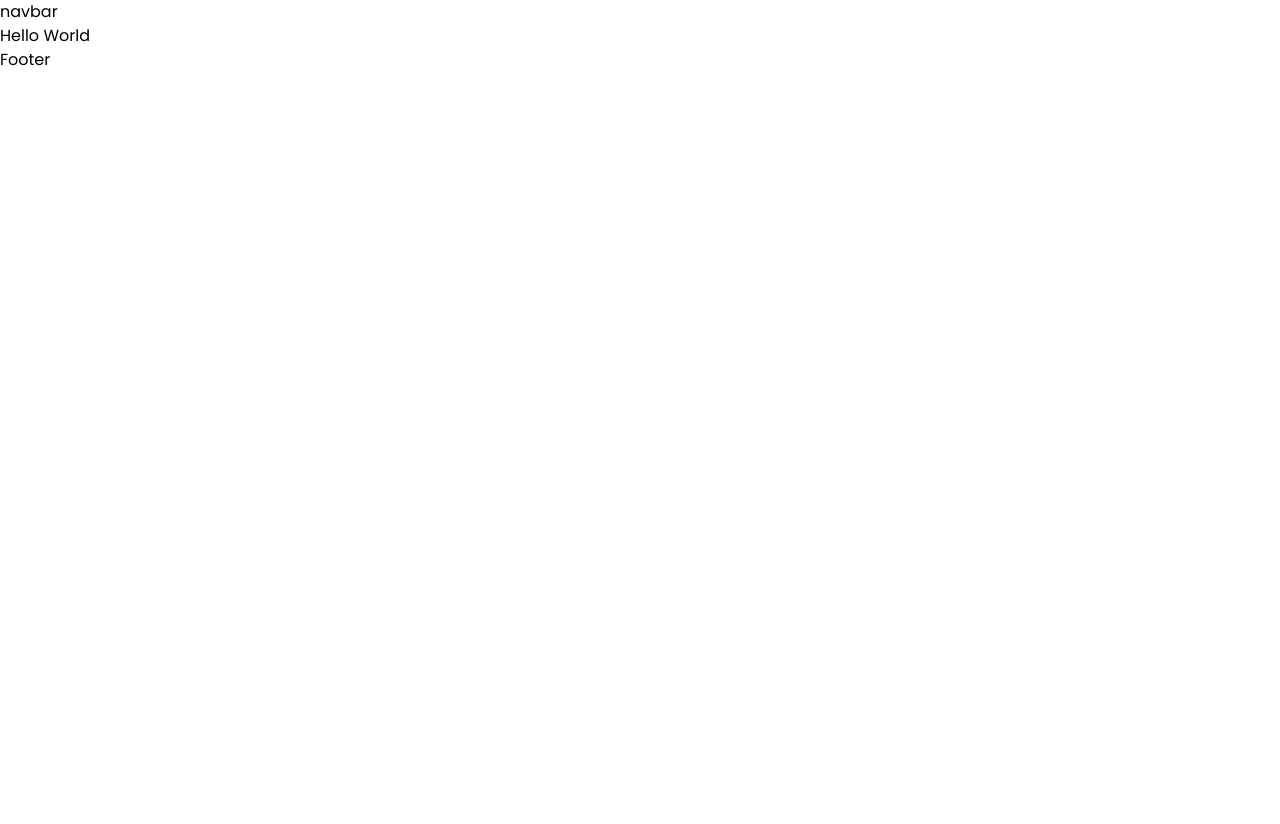
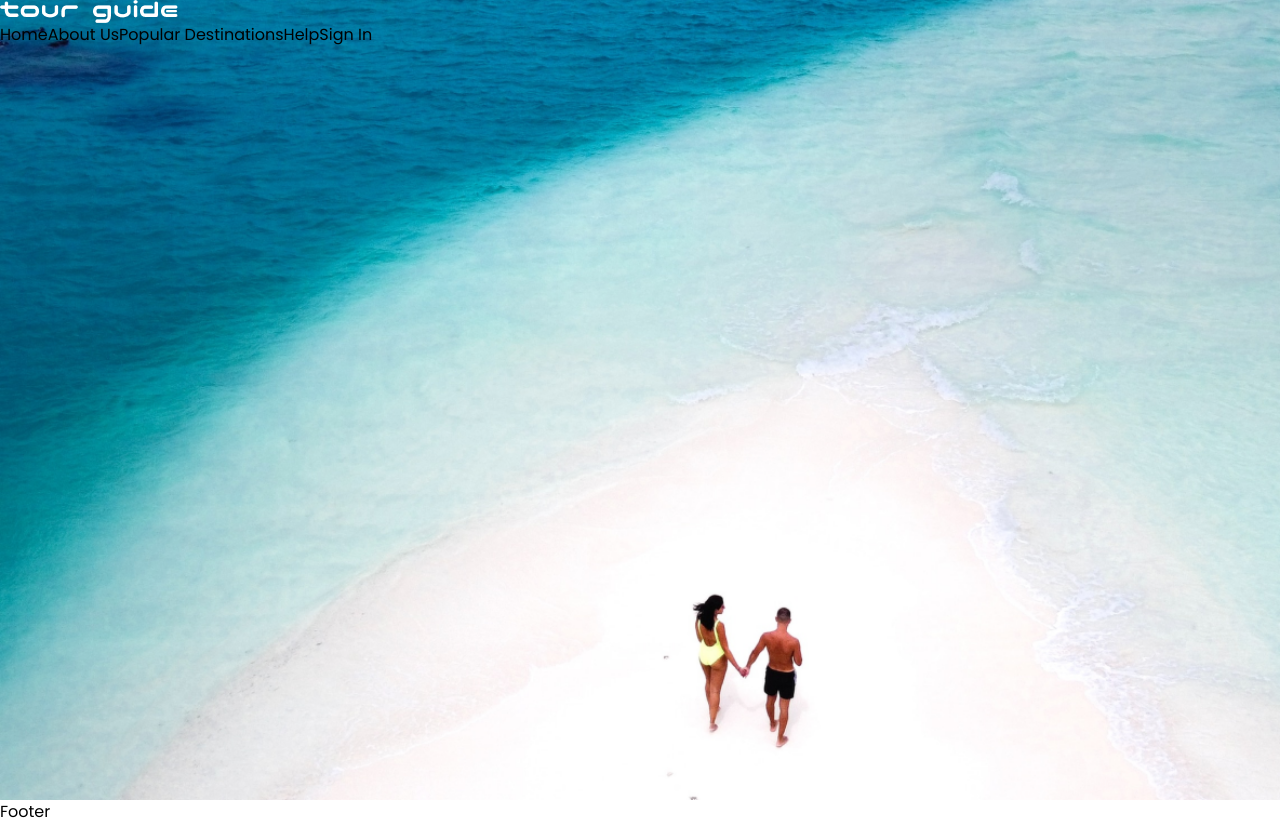
Before and after one commit to hyxONick/tourism_ecosystem, a Next.js app: page / in a window 1280 px wide. Before the commit the page ends 800 px from the top, so only its background shows below. Built offline with nearby package versions, Linux system fonts and the light colour scheme.

Commit message:
feat: navbar

```diff
--- a/src/Components/navbar.tsx
+++ /dev/null
@@ -1,5 +0,0 @@
-import React from "react";
-
-export const Navbar: React.FC = () => {
-  return <div>navbar</div>;
-};
--- /dev/null
+++ b/src/Components/navbar/navbar.tsx
@@ -0,0 +1,21 @@
+import React from "react";
+import styles from "./navbar.module.scss";
+import Link from "next/link";
+
+
+export const Navbar: React.FC = () => {
+  return (
+    <div className={styles.container}>
+      <div className={styles.wrapper}>
+        <img src="/img/tour_guide.png" alt="" />
+        <div>
+        <Link href={"/home"}>Home</Link>
+        <Link href={"/About Us"}>About Us</Link>
+        <Link href={"/popular-destinations"}>Popular Destinations</Link>
+        <Link href={"/Help"}>Help</Link>
+        <button className={styles.button}>Sign In</button>
+        </div>
+      </div>
+    </div>
+  );
+};
--- a/src/app/layout.tsx
+++ b/src/app/layout.tsx
@@ -2,7 +2,7 @@ import type { Metadata } from "next";
 import { Poppins } from "next/font/google";
 import "./globals.css";
 import { Footer } from "@/Components/footer";
-import { Navbar } from "@/Components/navbar";
+
 
 const inter = Poppins({
   weight: ["300", "400", "500", "600", "700", "800"],
@@ -30,11 +30,11 @@ export default function RootLayout({
           crossOrigin="anonymous"
           referrerPolicy="no-referrer"
         />
-        <link rel="icon" href="/Beach.svg"></link>
+        <link rel="icon" href="/img/Beach.svg"></link>
       </head>
 
       <body className={inter.className}>
-        <Navbar />
+        {/* <Navbar /> */}
         {children}
         <Footer />
       </body>
--- /dev/null
+++ b/src/app/page.module.scss
@@ -0,0 +1,7 @@
+.background {
+  width: 100vw;
+  height: 100vh;
+  background-image: url(/img/background_img.png);
+  background-repeat: no-repeat;
+  background-size: cover;
+}
--- a/src/app/page.tsx
+++ b/src/app/page.tsx
@@ -1,3 +1,11 @@
+
+import { Navbar } from "@/Components/navbar/navbar";
+import styles from "./page.module.scss"
+
 export default function Home() {
-  return <main>Hello World</main>;
+  return <main>
+    <div className={styles.background}>
+      <Navbar />
+    </div>
+  </main>;
 }
```
Also changed, not shown: public/img/background_img.png (added), public/img/tour_guide.png (added), src/Components/navbar/navbar.module.scss (added).
